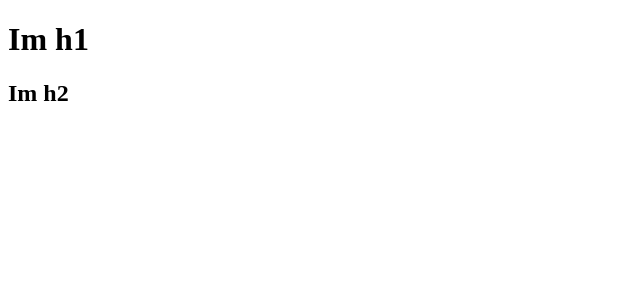
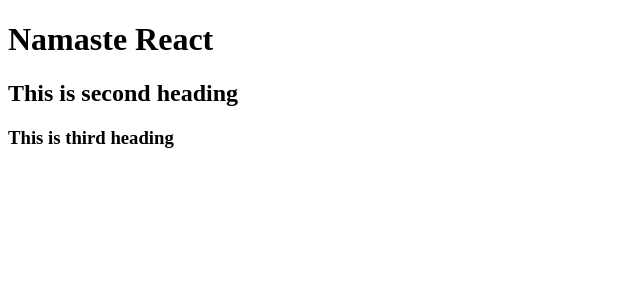
Before and after one commit to mohdareeb/namaste_react, a React (Vite) app: page / in a window 1280 px wide. Shown: the top 300 px of the page, without its empty margins (0-640 px from the left). Built offline with nearby package versions, Linux system fonts and the light colour scheme.

Commit message:
react-episode-03

```diff
--- a/App.js
+++ b/App.js
@@ -5,14 +5,28 @@
 import React from "react"
 import ReactDOM from "react-dom/client"
 
-const parent=React.createElement("div",{id:"parent"},
-    React.createElement("div",{id:"child"},
-        [React.createElement("h1",{},"Im h1"),
-         React.createElement("h2",{},"Im h2")
-        ]
+// const parent=React.createElement("div",{id:"parent"},
+//     React.createElement("div",{id:"child"},
+//         [React.createElement("h1",{},"Im h1"),
+//          React.createElement("h2",{},"Im h2")
+//         ]
+//     )
+// );
+
+const heading = (<h1>Namaste React</h1>)  // this react element
+
+// functional component
+const Funct = ()=>{
+    return (
+        <div className="container">
+            {heading}
+            <h2>This is second heading</h2>
+            <h3>This is third heading</h3>
+        </div>
     )
-);
+};
+
 
 const root = ReactDOM.createRoot(document.getElementById("root"));
 
-root.render(parent)
+root.render(<Funct/>)
--- a/package.json
+++ b/package.json
@@ -3,7 +3,9 @@
   "version": "1.0.0",
   "description": "",
   "scripts": {
-    "test": "echo \"Error: no test specified\" && exit 1"
+    "test": "echo \"Error: no test specified\" && exit 1",
+    "start":"parcel index.html"
+
   },
   "author": "",
   "license": "ISC",
```
